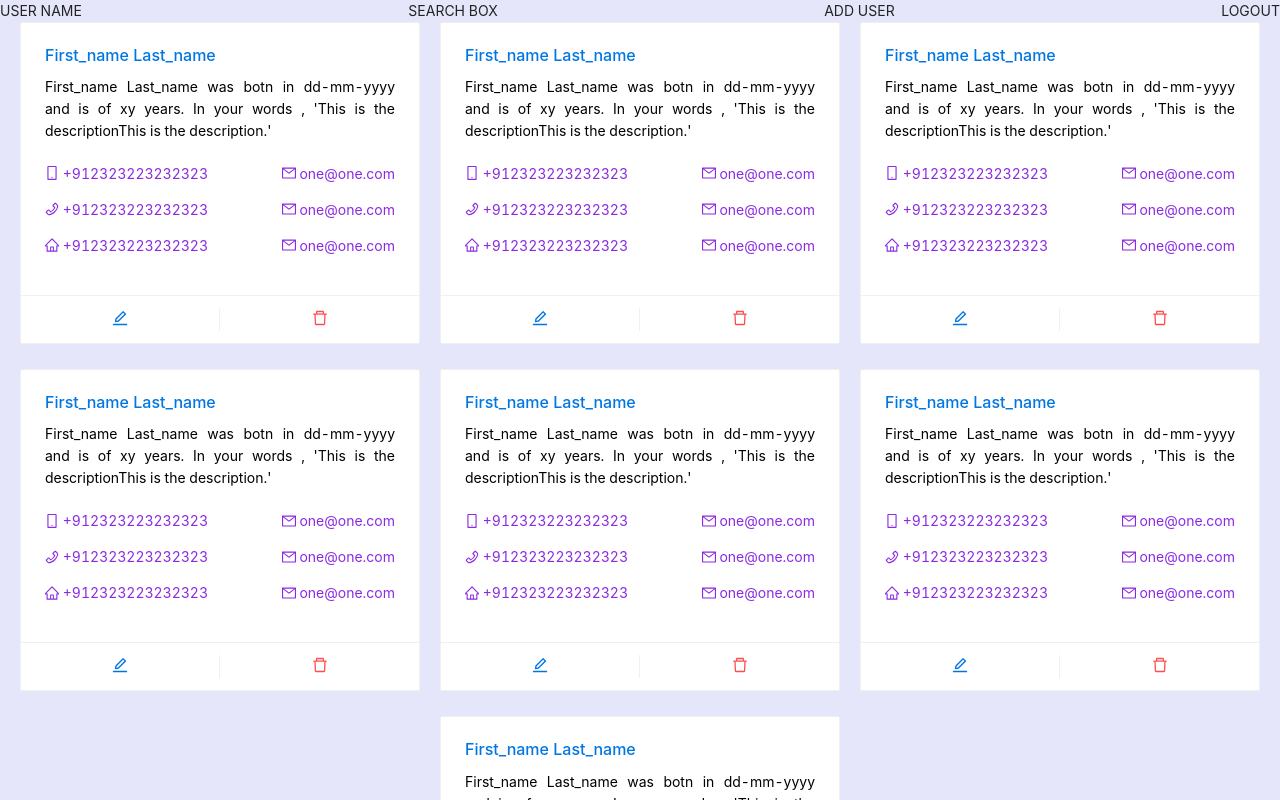
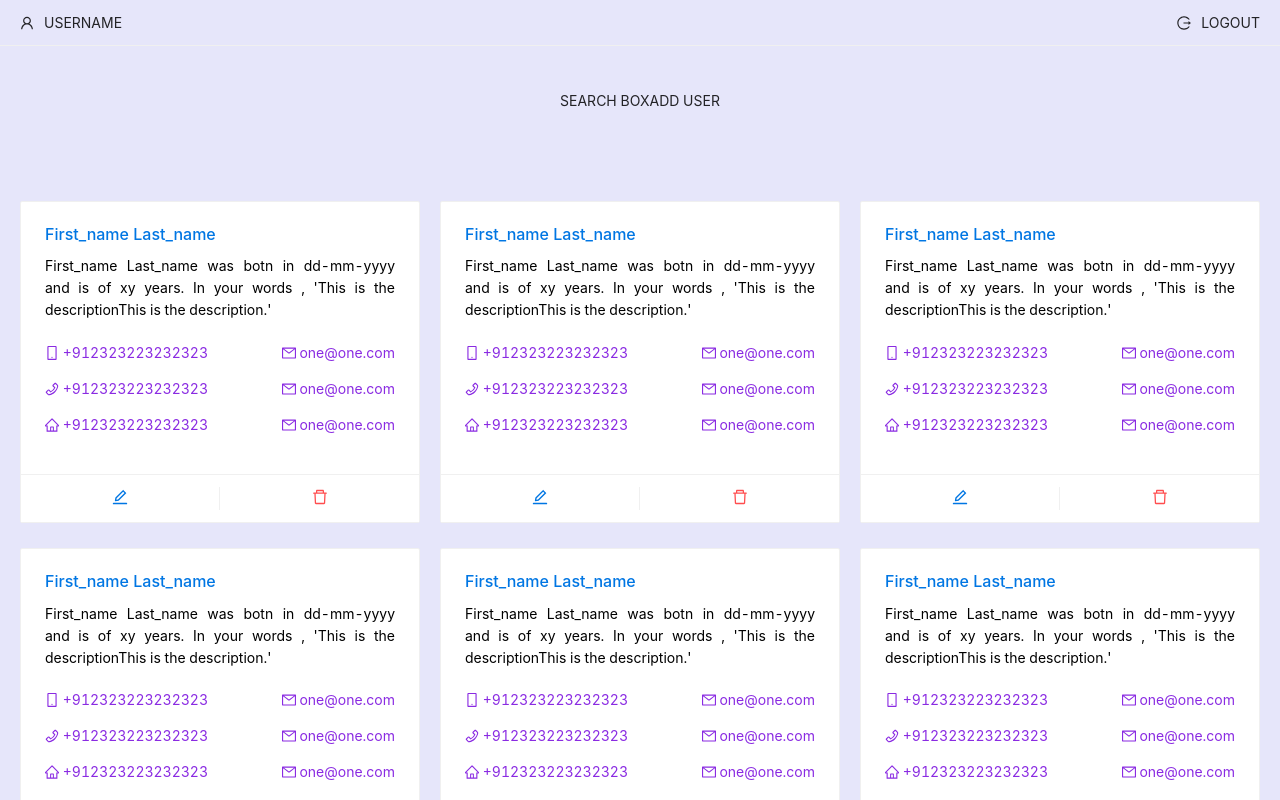
Before and after one commit to DhirajB7/AddressBook, a React (Create React App) app: page /home in a window 1280 px wide. Shown: the top 800 px of the page. Built offline with nearby package versions, Linux system fonts and the light colour scheme.

Commit message:
Nav bar fixed next search box and add modal

```diff
--- a/src/App.css
+++ b/src/App.css
@@ -52,11 +52,29 @@
 .home-container{
     height: 100%;
     width: 100%;
+    display: flex;
+    flex-direction: column;
+}
+
+.nav-header{
+    position:fixed;
+    width: 100%;
+    top: 0%;
+    left: 0%;
+    z-index: 10;
 }
 
 .header{
+    background-color: var(--pageColor)!important;
     display: flex;
     justify-content: space-between;
+}
+
+.user-operation{
+    margin-top: 7%;
+    margin-bottom: 7%;
+    display: flex;
+    justify-content: center;
 }
 
 .contact-list{
--- a/src/index.css
+++ b/src/index.css
@@ -1,12 +1,13 @@
 :root {
   --primaryColor: #0076e3;
   --errorColor: #ff4d4f;
+  --pageColor:#E6E6FA
 }
 html, body, #root, #root>div {
   height: 100%
 }
 body {
-  background-color: #E6E6FA !important;
+  background-color: var(--pageColor)!important;
   margin: 0;
   font-family: -apple-system, BlinkMacSystemFont, 'Segoe UI', 'Roboto', 'Oxygen',
     'Ubuntu', 'Cantarell', 'Fira Sans', 'Droid Sans', 'Helvetica Neue',
--- a/src/pages/dashboard/Dashboard.jsx
+++ b/src/pages/dashboard/Dashboard.jsx
@@ -1,24 +1,26 @@
-import React from 'react'
-import ContactCard from './card/ContactCard'
+import React from "react";
+import ContactCard from "./card/ContactCard";
+import Header from "./Header";
+import UserOperation from "./UserOperation";
 
 const Dashboard = () => {
-    return (
-        <div className="home-container">
+  return (
+    <div className="home-container">
+      <div className="nav-header">
+        <Header />
+      </div>
 
-        <div className='header'>
-            <div className='user-name'> USER NAME</div>
-            <div className='search-box'> SEARCH BOX</div>
-            <div className='add-user'> ADD USER</div>
-            <div className='add-user'> LOGOUT</div>
+      <div className="user-operation">
+        <UserOperation />
+      </div>
 
-        </div>
+      <div className="contact-list">
+        {[1, 2, 3, 4, 5, 6, 7].map((a) => (
+          <ContactCard key={a} />
+        ))}
+      </div>
+    </div>
+  );
+};
 
-        <div className='contact-list'>
-            {[1,2,3,4,5,6,7].map(a => <ContactCard key={a}/>)}
-        </div>
-
-        </div>
-    )
-}
-
-export default Dashboard
+export default Dashboard;
--- /dev/null
+++ b/src/pages/dashboard/Header.jsx
@@ -0,0 +1,21 @@
+import { LogoutOutlined, UserOutlined } from '@ant-design/icons/lib/icons'
+import { Menu } from 'antd'
+import React from 'react'
+
+const Header = () => {
+    return (
+
+        <Menu mode="horizontal" className='header'>
+        <Menu.Item key="mail" icon={<UserOutlined />} style={{pointerEvents:"none",position:"absolute"}}>
+          USERNAME
+        </Menu.Item>
+        <Menu.Item key="app" icon={<LogoutOutlined />}>
+          LOGOUT
+        </Menu.Item>
+      </Menu>
+
+
+    )
+}
+
+export default Header
--- /dev/null
+++ b/src/pages/dashboard/UserOperation.jsx
@@ -0,0 +1,12 @@
+import React from "react";
+
+const UserOperation = () => {
+  return (
+    <>
+      <div className="search-box"> SEARCH BOX</div>
+      <div className="add-user"> ADD USER</div>
+    </>
+  );
+};
+
+export default UserOperation;
```
